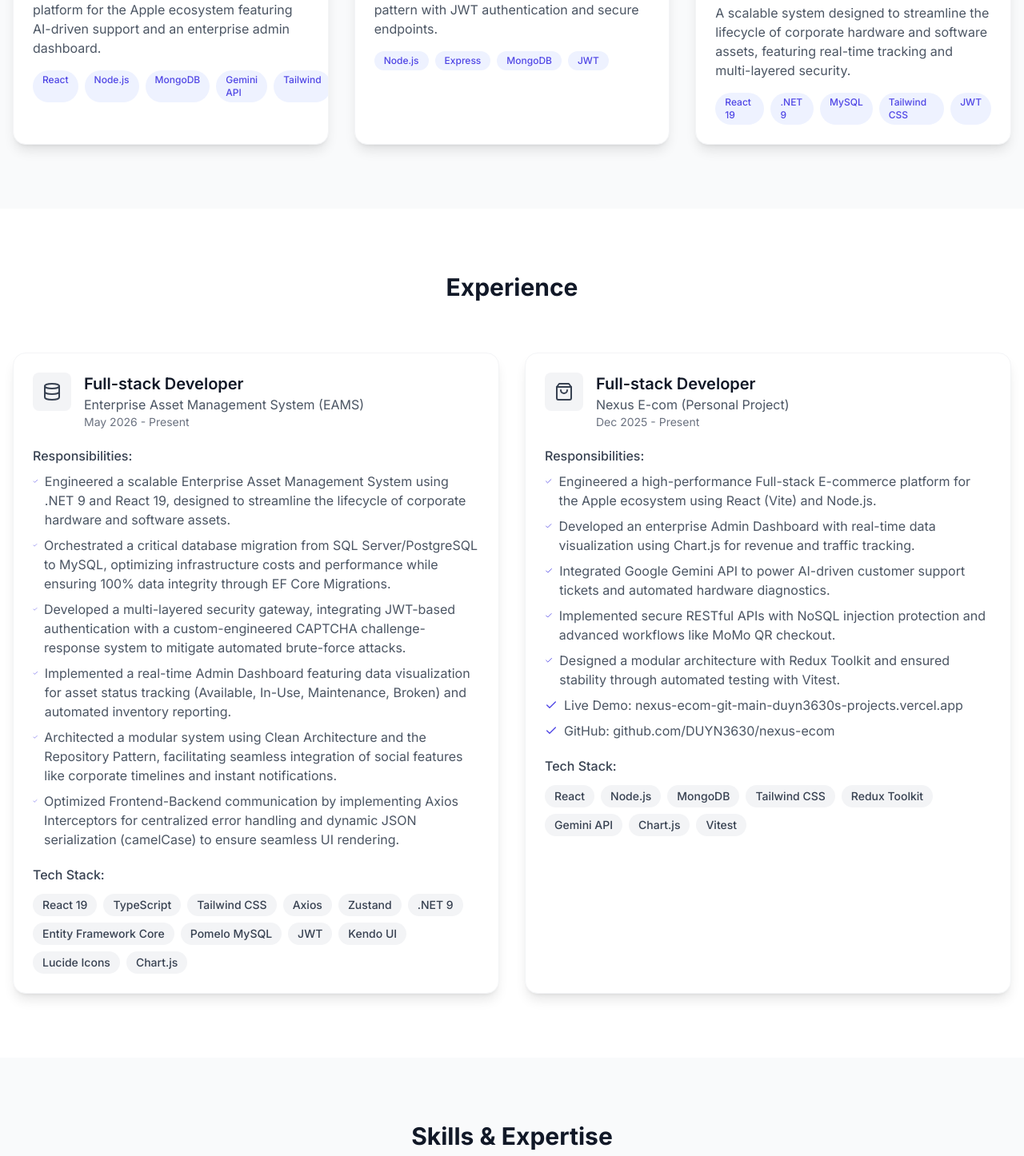
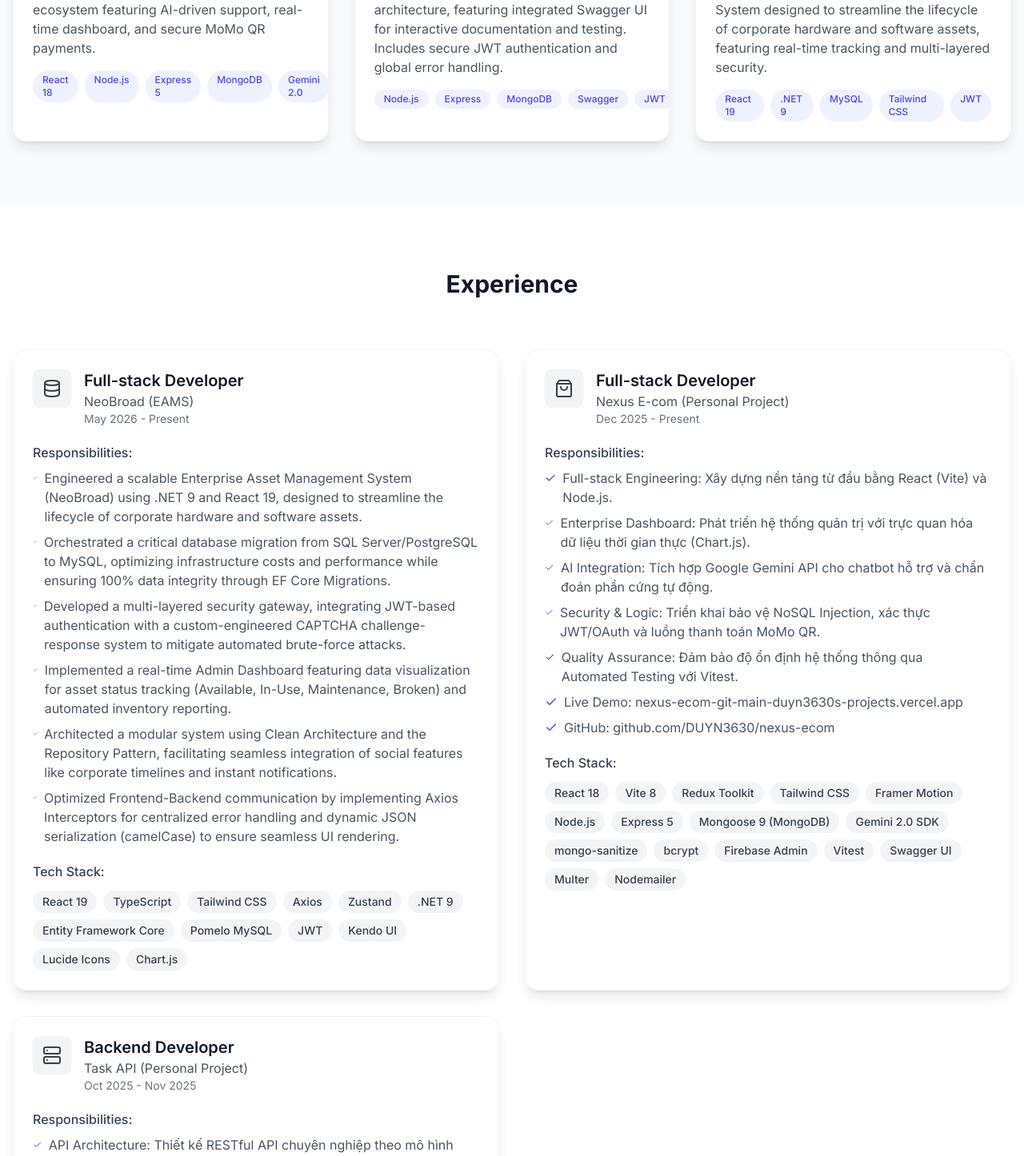
Before and after one commit to DUYN3630/duynguyen-portfolio, a React (Vite) app: page / in a window 1280 px wide. Shown: the part 1250-2696 px from the top of the page at 80% size. Built offline with nearby package versions, Linux system fonts and the light colour scheme; no server answers.

Commit message:
update task api

```diff
--- a/src/App.jsx
+++ b/src/App.jsx
@@ -80,27 +80,27 @@ const App = () => {
       title: "Nexus E-com",
       category: "fullstack",
       image: "/f7c8379f-357e-4a81-b47e-546598664d8c.jpg",
-      desc: "A high-performance Full-stack E-commerce platform for the Apple ecosystem featuring AI-driven support and an enterprise admin dashboard.",
-      tags: ["React", "Node.js", "MongoDB", "Gemini API", "Tailwind"],
+      desc: "Full-stack E-commerce platform for Apple ecosystem featuring AI-driven support, real-time dashboard, and secure MoMo QR payments.",
+      tags: ["React 18", "Node.js", "Express 5", "MongoDB", "Gemini 2.0", "Vitest"],
       link: "https://nexus-ecom-git-main-duyn3630s-projects.vercel.app/"
     },
     {
       id: 2,
       title: "Task API",
       category: "backend",
-      image: "https://via.placeholder.com/400x300",
-      desc: "Robust RESTful API design following the MVC pattern with JWT authentication and secure endpoints.",
-      tags: ["Node.js", "Express", "MongoDB", "JWT"],
-      link: "https://github.com/DUYN3630"
+      image: "/Backendswagger.jpg",
+      desc: "Professional RESTful API designed with MVC architecture, featuring integrated Swagger UI for interactive documentation and testing. Includes secure JWT authentication and global error handling.",
+      tags: ["Node.js", "Express", "MongoDB", "Swagger", "JWT"],
+      link: "https://github.com/DUYN3630/nexus-ecom"
     },
     {
       id: 3,
-      title: "Enterprise Asset Management System (EAMS)",
+      title: "NeoBroad (EAMS)",
       category: "fullstack",
       image: "/NeoBroad.jpg",
-      desc: "A scalable system designed to streamline the lifecycle of corporate hardware and software assets, featuring real-time tracking and multi-layered security.",
+      desc: "A scalable Enterprise Asset Management System designed to streamline the lifecycle of corporate hardware and software assets, featuring real-time tracking and multi-layered security.",
       tags: ["React 19", ".NET 9", "MySQL", "Tailwind CSS", "JWT"],
-      link: "#"
+      link: "https://github.com/DUYN3630/NeoBroad"
     },
   ];
 
@@ -109,10 +109,10 @@ const App = () => {
       {
         icon: Database,
         title: "Full-stack Developer",
-        company: "Enterprise Asset Management System (EAMS)",
+        company: "NeoBroad (EAMS)",
         date: "May 2026 - Present",
         responsibilities: [
-          "Engineered a scalable Enterprise Asset Management System using .NET 9 and React 19, designed to streamline the lifecycle of corporate hardware and software assets.",
+          "Engineered a scalable Enterprise Asset Management System (NeoBroad) using .NET 9 and React 19, designed to streamline the lifecycle of corporate hardware and software assets.",
           "Orchestrated a critical database migration from SQL Server/PostgreSQL to MySQL, optimizing infrastructure costs and performance while ensuring 100% data integrity through EF Core Migrations.",
           "Developed a multi-layered security gateway, integrating JWT-based authentication with a custom-engineered CAPTCHA challenge-response system to mitigate automated brute-force attacks.",
           "Implemented a real-time Admin Dashboard featuring data visualization for asset status tracking (Available, In-Use, Maintenance, Broken) and automated inventory reporting.",
@@ -127,15 +127,31 @@ const App = () => {
         company: "Nexus E-com (Personal Project)",
         date: "Dec 2025 - Present",
         responsibilities: [
-          "Engineered a high-performance Full-stack E-commerce platform for the Apple ecosystem using React (Vite) and Node.js.",
-          "Developed an enterprise Admin Dashboard with real-time data visualization using Chart.js for revenue and traffic tracking.",
-          "Integrated Google Gemini API to power AI-driven customer support tickets and automated hardware diagnostics.",
-          "Implemented secure RESTful APIs with NoSQL injection protection and advanced workflows like MoMo QR checkout.",
-          "Designed a modular architecture with Redux Toolkit and ensured stability through automated testing with Vitest.",
+          "Full-stack Engineering: Xây dựng nền tảng từ đầu bằng React (Vite) và Node.js.",
+          "Enterprise Dashboard: Phát triển hệ thống quản trị với trực quan hóa dữ liệu thời gian thực (Chart.js).",
+          "AI Integration: Tích hợp Google Gemini API cho chatbot hỗ trợ và chẩn đoán phần cứng tự động.",
+          "Security & Logic: Triển khai bảo vệ NoSQL Injection, xác thực JWT/OAuth và luồng thanh toán MoMo QR.",
+          "Quality Assurance: Đảm bảo độ ổn định hệ thống thông qua Automated Testing với Vitest.",
           "Live Demo: nexus-ecom-git-main-duyn3630s-projects.vercel.app",
           "GitHub: github.com/DUYN3630/nexus-ecom"
         ],
-        stack: ["React", "Node.js", "MongoDB", "Tailwind CSS", "Redux Toolkit", "Gemini API", "Chart.js", "Vitest"]
+        stack: ["React 18", "Vite 8", "Redux Toolkit", "Tailwind CSS", "Framer Motion", "Node.js", "Express 5", "Mongoose 9 (MongoDB)", "Gemini 2.0 SDK", "mongo-sanitize", "bcrypt", "Firebase Admin", "Vitest", "Swagger UI", "Multer", "Nodemailer"]
+      },
+      {
+        icon: Server,
+        title: "Backend Developer",
+        company: "Task API (Personal Project)",
+        date: "Oct 2025 - Nov 2025",
+        responsibilities: [
+          "API Architecture: Thiết kế RESTful API chuyên nghiệp theo mô hình MVC (Model-View-Controller).",
+          "Authentication: Triển khai hệ thống xác thực người dùng an toàn với JWT (JSON Web Token).",
+          "Documentation: Tích hợp Swagger UI để cung cấp tài liệu API tương tác và dễ dàng thử nghiệm.",
+          "Database Management: Sử dụng MongoDB và Mongoose để quản lý dữ liệu linh hoạt và hiệu quả.",
+          "Error Handling: Xây dựng hệ thống xử lý lỗi tập trung (Global Error Handling) nâng cao độ ổn định.",
+          "Security: Triển khai các biện pháp bảo vệ ứng dụng chống lại các lỗ hổng bảo mật phổ biến.",
+          "GitHub: github.com/DUYN3630/nexus-ecom"
+        ],
+        stack: ["Node.js", "Express 5", "MongoDB", "Mongoose 9", "JWT", "Swagger UI", "bcrypt", "Postman"]
       },
     ],
     organization: []
@@ -146,17 +162,17 @@ const App = () => {
       languagesFrameworks: [
         { name: "JavaScript / HTML / CSS", level: "Advanced", icon: Code },
         { name: "C#", level: "Advanced", icon: Terminal },
-        { name: "ReactJS (Vite)", level: "Advanced", icon: Atom },
-        { name: "Node.js / Express.js", level: "Advanced", icon: Zap },
+        { name: "React 18 / Vite 8", level: "Advanced", icon: Atom },
+        { name: "Node.js / Express 5", level: "Advanced", icon: Zap },
         { name: "ASP.NET Core / MVC", level: "Advanced", icon: Server },
         { name: "WinForms", level: "Intermediate", icon: Layout },
       ],
       librariesSecurity: [
-        { name: "Redux Toolkit / Mongoose", level: "Advanced", icon: Box },
+        { name: "Redux Toolkit / Mongoose 9", level: "Advanced", icon: Box },
         { name: "Framer Motion / Chart.js", level: "Advanced", icon: Activity },
         { name: "JWT / OAuth 2.0 / Firebase", level: "Advanced", icon: Lock },
-        { name: "mongo-sanitize", level: "Advanced", icon: Shield },
-        { name: "Google Gemini API", level: "Advanced", icon: Sparkles },
+        { name: "mongo-sanitize / bcrypt", level: "Advanced", icon: Shield },
+        { name: "Gemini 2.0 SDK", level: "Advanced", icon: Sparkles },
       ],
       databaseCloudArch: [
         { name: "MongoDB / SQL Server / MySQL", level: "Advanced", icon: Database },
@@ -174,7 +190,7 @@ const App = () => {
     tools: {
       developer: [
         { name: "Git / GitHub", icon: Github },
-        { name: "Postman", icon: Send },
+        { name: "Postman / Swagger UI", icon: Send },
         { name: "Vitest", icon: CheckCircle },
         { name: "Visual Studio / VS Code", icon: Code2 },
         { name: "Multer / Nodemailer", icon: Mail },
```
Also changed, not shown: js/main.js (+30 -14 lines), public/Backendswagger.jpg (added), 1 other file (tests, documents, lock files or other folders).
